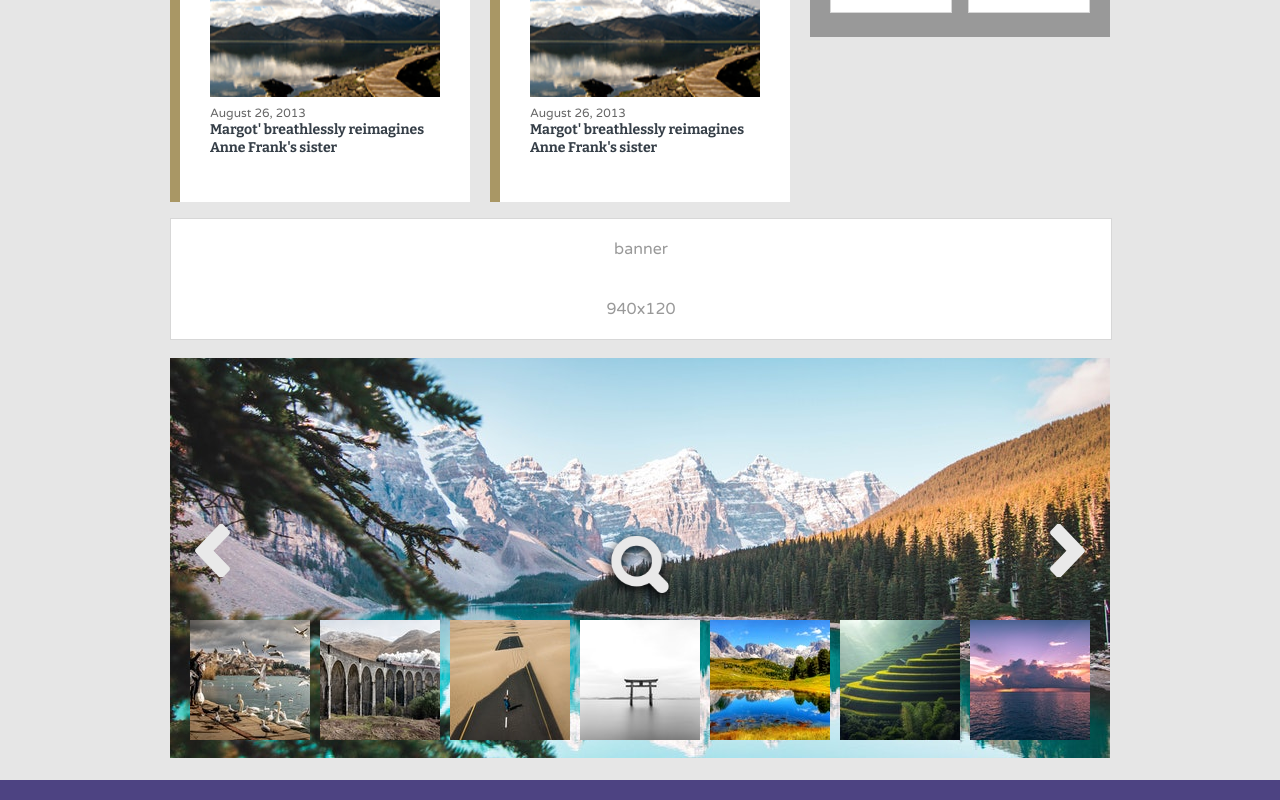
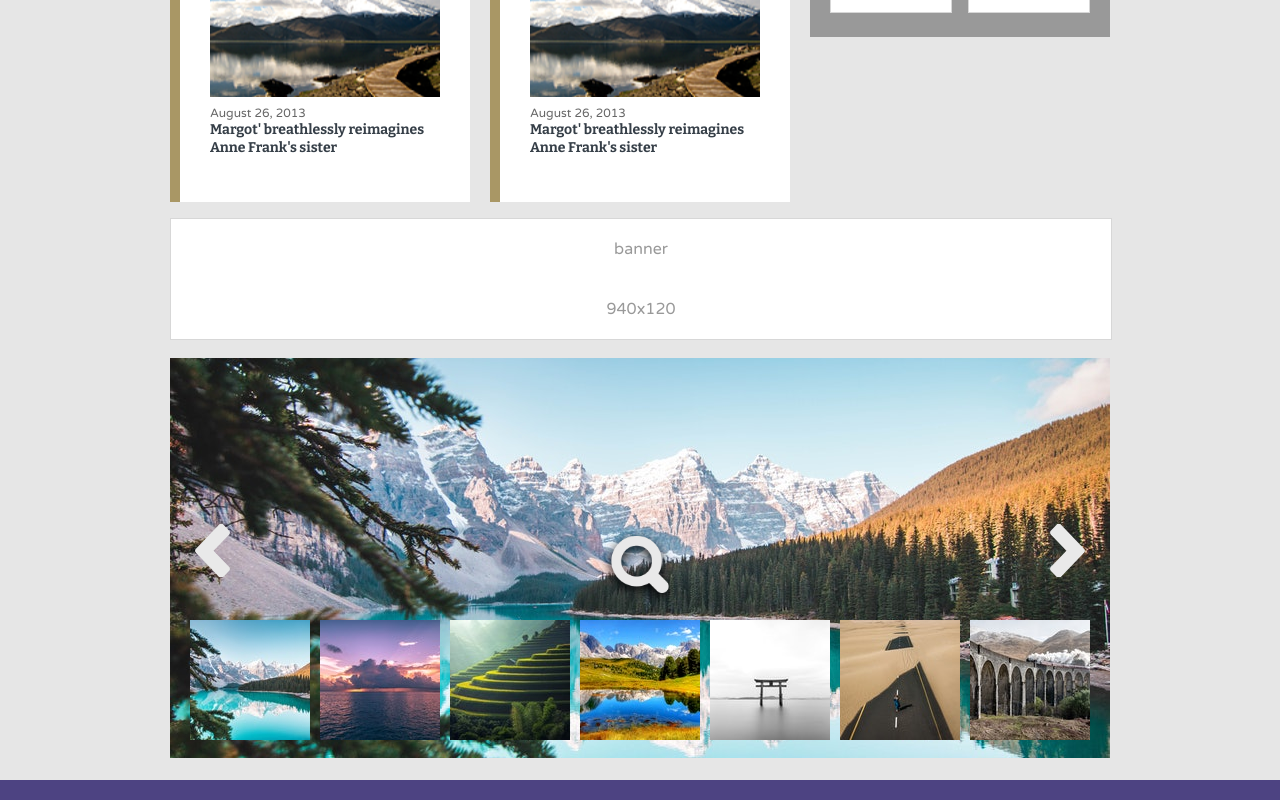
Before and after one commit to Petrina99/kenaz-web-page, a React (Vite) app: page / in a window 1280 px wide. Shown: the part 2493-3293 px from the top of the page. Built offline with nearby package versions, Linux system fonts and the light colour scheme.

Commit message:
changed bottom slider behavior, user can now click on an image to change it, have to configure custom slides tho

```diff
--- a/src/components/image-slider/BottomSlide.jsx
+++ b/src/components/image-slider/BottomSlide.jsx
@@ -1,11 +1,11 @@
 import './styles/bottomSlide.scss';
 
-export const BottomSlide = ({ slide }) => {
+export const BottomSlide = ({ slides, current }) => {
 
     return (
         <>
             <div className='zoom-in'></div>
-            <img src={slide.bigPicture} />
+            <img src={slides[current].bigPicture} />
         </>
     )
 }
--- a/src/components/image-slider/BottomSlider.jsx
+++ b/src/components/image-slider/BottomSlider.jsx
@@ -1,3 +1,5 @@
+import { useState } from 'react';
+
 import Slider from 'react-slick';
 
 import { BottomSlide } from './';
@@ -8,30 +10,105 @@ import './styles/bottomSlider.scss';
 
 export const BottomSlider = () => {
 
-    let tempArray = [...imageArray];
+    let newArray = [...imageArray];
 
-    let newArray = [];
+    newArray.splice(-1);
 
-    for (let i = 0; i < 7; i++) {
-        newArray[i] = tempArray.pop();
+    const [currentSlide, setCurrentSlide] = useState(1);
+
+    const handleSlide = (e) => {
+        const { id } = e.currentTarget.dataset;
+
+        setCurrentSlide(parseInt(id));
+        console.log(currentSlide);
+    }
+
+    const handleNextArrow = () => {
+        if (currentSlide == 7) {
+            setCurrentSlide(1);
+        } else {
+            setCurrentSlide(currentSlide + 1);
+        }
+
+        console.log(currentSlide);
+    }
+
+    const handlePrevArrow = () => {
+        if (currentSlide == 1) {
+            setCurrentSlide(7);
+        } else {
+            setCurrentSlide(currentSlide - 1);
+        }
+
+        console.log(currentSlide);
+    }
+
+    const PrevArrow = (props) => {
+        const { onClick, style } = props;
+
+        const handleClick = () => {
+            onClick();
+            setTimeout(() => {
+                handlePrevArrow();
+            }, 100);
+        }
+
+        return (
+            <button
+                className='slick-prev'
+                style={{...style}}
+                onClick={handleClick}
+            />
+        )
+    }
+
+    const NextArrow = (props) => {
+
+        const { onClick, style } = props;
+
+        const handleClick = () => {
+            onClick();
+            setTimeout(() => {
+                handleNextArrow();
+            }, 100);
+        }
+
+        return (
+            <button
+                className='slick-next'
+                style={{...style}}
+                onClick={handleClick}
+            />
+        )
     }
 
     const settings = {
         speed: 500,
         slidesToShow: 1,
         arrows: true,
+        nextArrow: <NextArrow />,
+        prevArrow: <PrevArrow />
     }
 
     return (
         <div className={`bottom-slider`}>
             <Slider {...settings}>
-                {imageArray.map((image) => {
-                    return <BottomSlide key={image.id} slide={image} />
-                })}
+                {newArray.map((item) => (
+                    <BottomSlide
+                        slides={newArray}
+                        current={currentSlide - 1}
+                        key={item.id}
+                    />
+                ))}
             </Slider>
             <div className='thumbnail-container'>
                 {newArray.map((image) => (
-                    <div key={image.id} className='thumbnail-item'>
+                    <div
+                        key={image.id}
+                        data-id={image.id}
+                        className='thumbnail-item'
+                        onClick={handleSlide}
+                    >
                         <img src={image.picture} />
                     </div>
                 ))}
--- a/src/pages/Home.jsx
+++ b/src/pages/Home.jsx
@@ -11,8 +11,6 @@ import {
 } from "../components"
 
 import './styles/home.scss';
-
-import facebookComments from '../assets/facebook-comments.svg';
 
 export const Home = () => {
     return (
```
